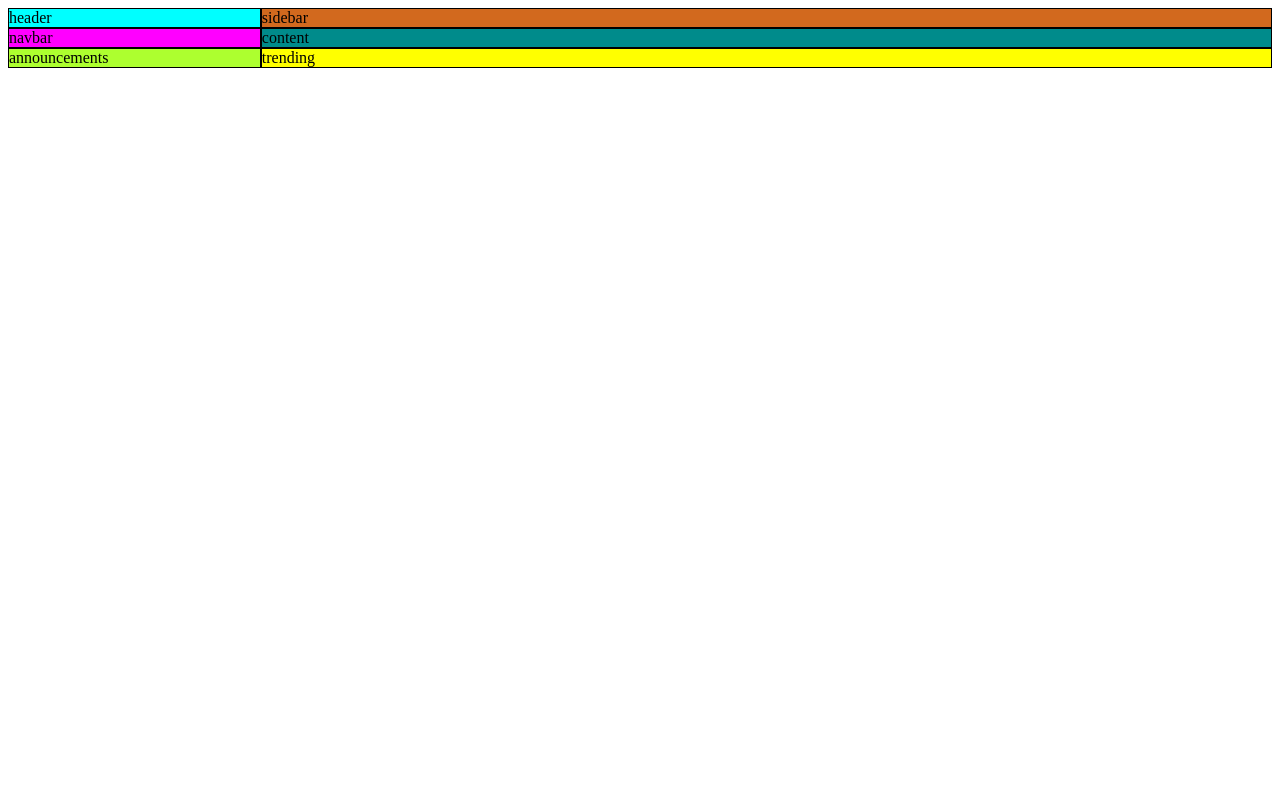
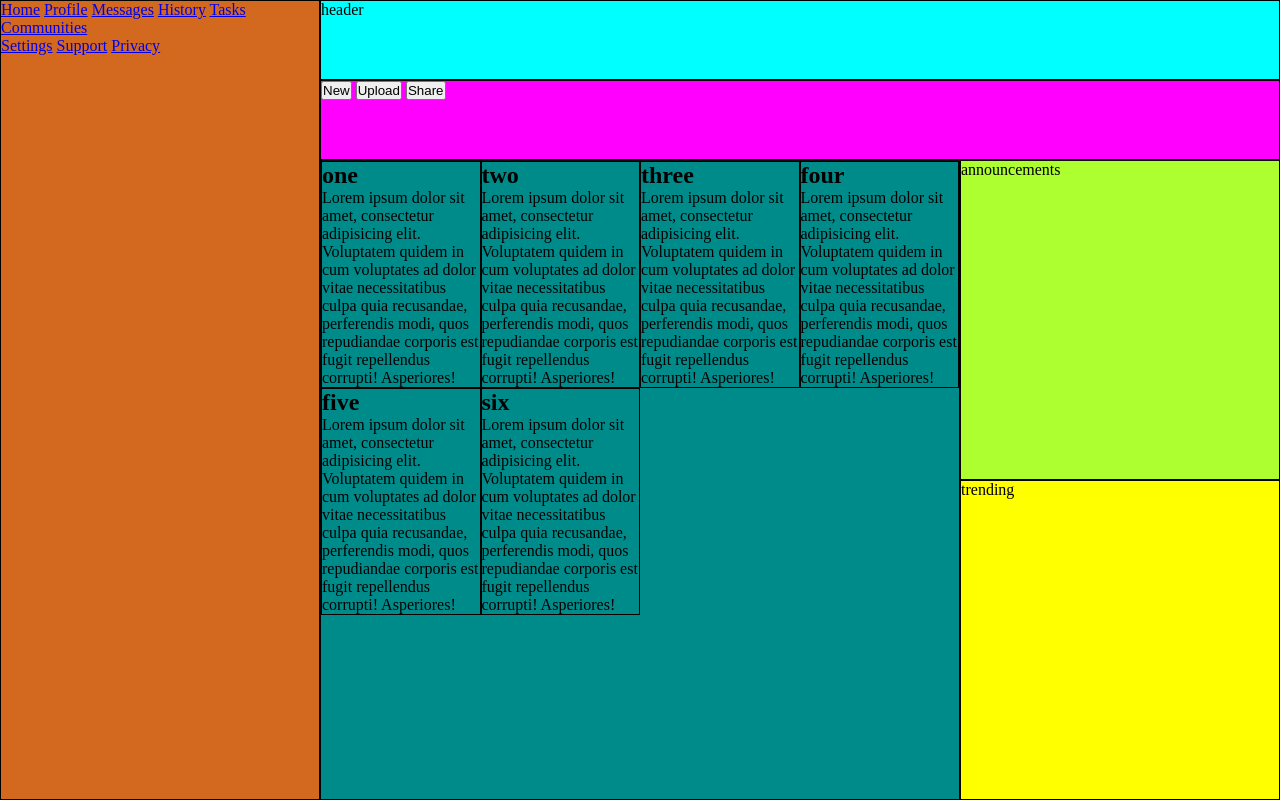
Before and after one commit to malom1/admin-dashboard, a plain HTML site: page index.html in a window 1280 px wide. Drawn offline with Linux system fonts and the light colour scheme.

Commit message:
added some dummy content and set up page structure

```diff
--- a/index.html
+++ b/index.html
@@ -8,10 +8,59 @@
 </head>
 <body>
     <div class="main-container">
-        <header>header</header>
-        <div class="side-bar">sidebar</div>
-        <nav>navbar</nav>
-        <article>content</article>
+        <header>
+            header
+        </header>
+        <div class="side-bar">
+            <title>Logo</title>
+            <ul class="top-list">
+                <a href="# ">Home</a>
+                <a href="#">Profile</a>
+                <a href="#">Messages</a>
+                <a href="#">History</a>
+                <a href="#">Tasks</a>
+                <a href="#">Communities</a>
+            </ul>
+
+            <ul class="bottom-list">
+                <a href="#">Settings</a>
+                <a href="#">Support</a>
+                <a href="#">Privacy</a>
+            </ul>
+        </div>
+        <nav>
+            <button>New</button>
+            <button>Upload</button>
+            <button>Share</button>
+        </nav>
+        <article>
+            <div class="card-container">
+                <div class="card">
+                    <h2>one</h2>
+                    <p>Lorem ipsum dolor sit amet, consectetur adipisicing elit. Voluptatem quidem in cum voluptates ad dolor vitae necessitatibus culpa quia recusandae, perferendis modi, quos repudiandae corporis est fugit repellendus corrupti! Asperiores!</p>
+                </div>
+                <div class="card">
+                    <h2>two</h2>
+                    <p>Lorem ipsum dolor sit amet, consectetur adipisicing elit. Voluptatem quidem in cum voluptates ad dolor vitae necessitatibus culpa quia recusandae, perferendis modi, quos repudiandae corporis est fugit repellendus corrupti! Asperiores!</p>
+                </div>
+                <div class="card">
+                    <h2>three</h2>
+                    <p>Lorem ipsum dolor sit amet, consectetur adipisicing elit. Voluptatem quidem in cum voluptates ad dolor vitae necessitatibus culpa quia recusandae, perferendis modi, quos repudiandae corporis est fugit repellendus corrupti! Asperiores!</p>
+                </div>
+                <div class="card">
+                    <h2>four</h2>
+                    <p>Lorem ipsum dolor sit amet, consectetur adipisicing elit. Voluptatem quidem in cum voluptates ad dolor vitae necessitatibus culpa quia recusandae, perferendis modi, quos repudiandae corporis est fugit repellendus corrupti! Asperiores!</p>
+                </div>
+                <div class="card">
+                    <h2>five</h2>
+                    <p>Lorem ipsum dolor sit amet, consectetur adipisicing elit. Voluptatem quidem in cum voluptates ad dolor vitae necessitatibus culpa quia recusandae, perferendis modi, quos repudiandae corporis est fugit repellendus corrupti! Asperiores!</p>
+                </div>
+                <div class="card">
+                    <h2>six</h2>
+                    <p>Lorem ipsum dolor sit amet, consectetur adipisicing elit. Voluptatem quidem in cum voluptates ad dolor vitae necessitatibus culpa quia recusandae, perferendis modi, quos repudiandae corporis est fugit repellendus corrupti! Asperiores!</p>
+                </div>
+            </div>
+        </article>
         <div class="announcements">announcements</div>
         <div class="trending">trending</div>
     </div>
--- a/style.css
+++ b/style.css
@@ -1,26 +1,48 @@
+*{
+    padding: 0;
+    margin: 0;
+}
+
 .main-container{
     display: grid;
-    grid-template-columns: 1fr 4fr;
+    height: 100vh;
+    grid-template-columns: 1fr 2fr 1fr;
+    grid-template-rows: .25fr .25fr 1fr 1fr;
 }
 
 header{
     border: 1px solid black;
     background-color: aqua;
+    grid-column: 2 / 4;
 }
 
 nav{
     border: 1px solid black;
-    background-color:fuchsia
+    background-color:fuchsia;
+    grid-column: 2 / 4;
 }
 
 .side-bar{
     border: 1px solid black;
     background-color: chocolate;
+    grid-column: 1 / 2;
+    grid-row: 1/ -1
 }
 
 article{
     border: 1px solid black;
     background-color: darkcyan;
+    grid-column: 2 / 3;
+    grid-row: 3 / 5;
+}
+
+.card-container{
+    display: grid;
+    grid-template-columns: repeat(auto-fit, minmax(150px, 1fr));
+}
+
+.card{
+    border: 1px solid black;
 }
 
 .announcements{
@@ -31,4 +53,5 @@ article{
 .trending{
     border: 1px solid black;
     background-color: yellow;
+    grid-column: 3 / 4;
 }
```
